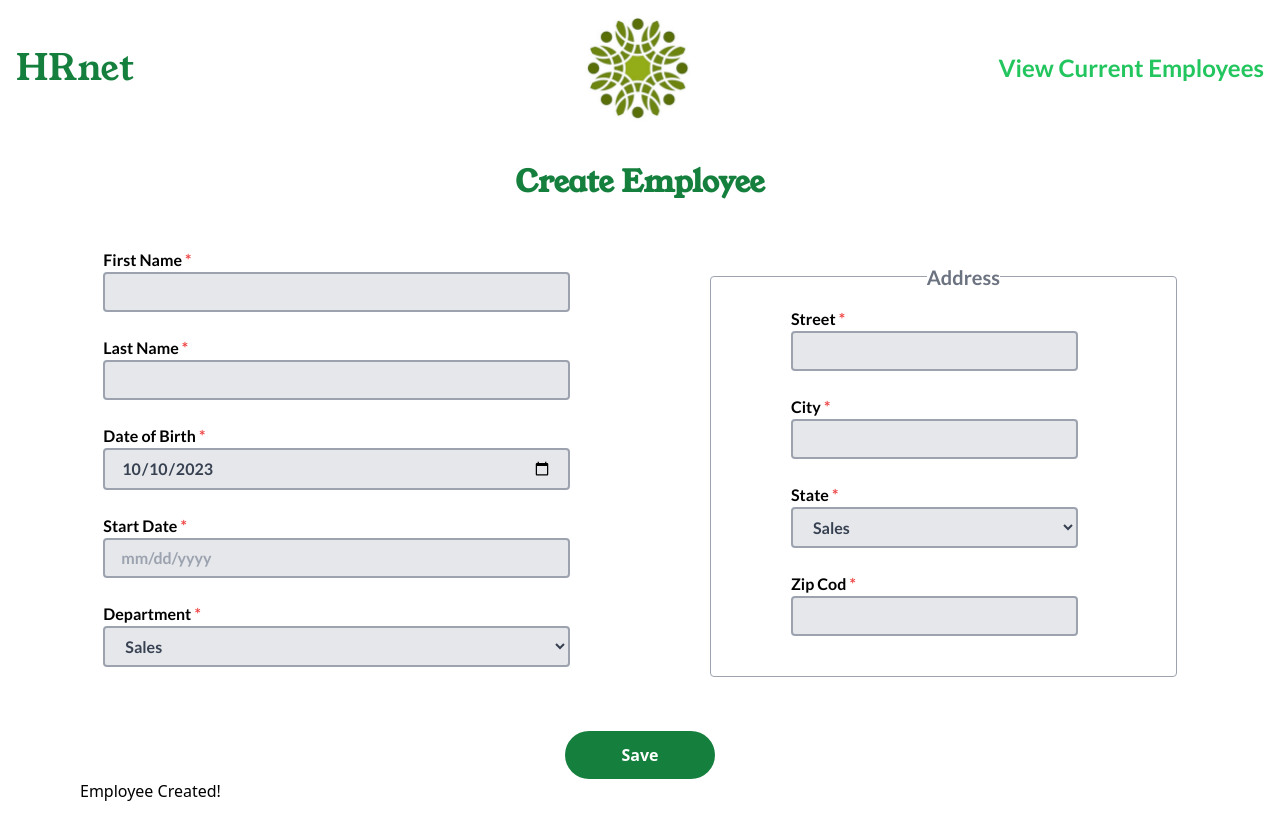
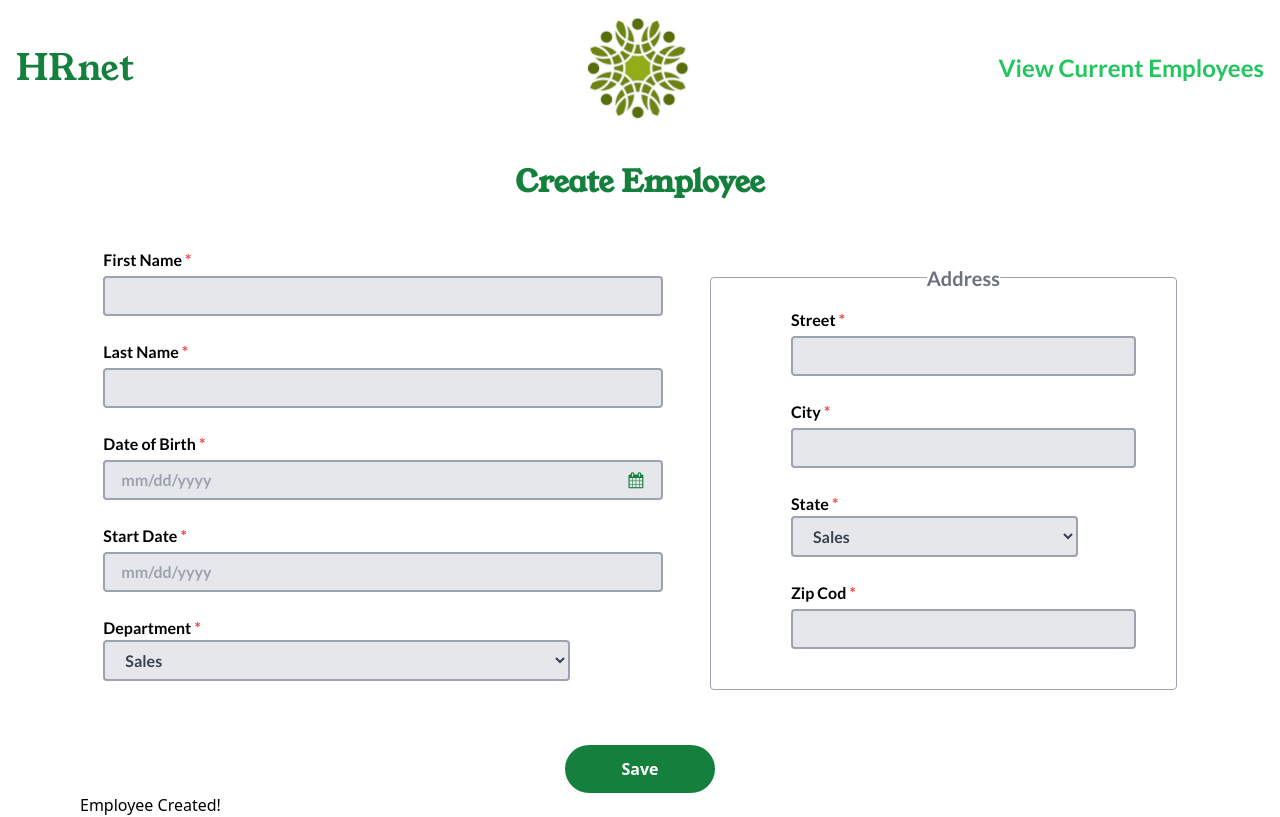
Before and after one commit to sfv2010/WealthHealth_P14, a React (Vite) app: page / in a window 1280 px wide. Built offline with nearby package versions, Linux system fonts and the light colour scheme.

Commit message:
import date-fns

```diff
--- a/src/components/Form/InputField.jsx
+++ b/src/components/Form/InputField.jsx
@@ -1,77 +1,142 @@
 import PropTypes from "prop-types";
 import { useState } from "react";
-// import DatePicker from "react-datepicker";
+import { format, getMonth, getYear } from "date-fns";
+import DatePicker from "react-datepicker";
 import "react-datepicker/dist/react-datepicker.css";
+import "font-awesome/css/font-awesome.min.css";
 
 function InputField({
     label,
     type = "text",
     placeholder = "",
     register,
+    setValue,
     errors,
 }) {
     const name = label.replaceAll(" ", "");
     const initialDate = new Date();
-    const [startDate, setStartDate] = useState(initialDate);
-    // const handleChange = (date) => {
-    //     setStartDate(date);
-    // };
+    const [selectDate, setSelectDate] = useState(initialDate);
+    const range = (start, end, step) => {
+        const result = [];
+        for (let i = start; i <= end; i += step) {
+            result.push(i);
+        }
+        return result;
+    };
+    const years = range(1940, getYear(new Date()) + 1, 1);
+    const months = [
+        "January",
+        "February",
+        "March",
+        "April",
+        "May",
+        "June",
+        "July",
+        "August",
+        "September",
+        "October",
+        "November",
+        "December",
+    ];
+    // const inputValue = selectDate;
+
+    // if (inputValue > initialDate) {
+    // }
+
+    const handleChange = (date) => {
+        setSelectDate(date);
+        const formattedDate = format(date, "MM/dd/yyyy");
+        setValue(name, formattedDate, { shouldValidate: true });
+        console.log(date);
+    };
 
     return (
-        <div className="mb-6">
-            <label className="block text-black font-bold  pr-4" htmlFor={name}>
+        <div className="mb-6 w-full">
+            <label className="block text-black font-bold pb-1" htmlFor={name}>
                 {label}
                 <span className="text-red-500"> *</span>
             </label>
             {type === "date" ? (
-                <div className="relative">
-                    <i className="absolute left-2 top-2 text-gray-400 fa fa-calendar"></i>
-                    <input
-                        className="bg-gray-200 appearance-none border-2 border-gray-400 rounded w-full py-2 px-4 text-gray-700 leading-tight focus:outline-none focus:bg-white focus:border-green-700 lg:w-10/12"
-                        type="date"
-                        id={name}
-                        name={name}
-                        value={startDate.toISOString().slice(0, 10)}
-                        {...register(name, { required: true })}
-                        onChange={(e) => setStartDate(new Date(e.target.value))}
+                <div className="grid">
+                    <DatePicker
+                        dateFormat="MM/dd/yyyy"
+                        maxDate={selectDate}
+                        selected={selectDate}
+                        onChange={handleChange}
+                        className="w-full"
+                        customInput={
+                            <div className="relative">
+                                <i className="absolute right-5 top-3 text-green-700 fa fa-calendar"></i>
+                                <input
+                                    className="bg-gray-200 appearance-none border-2 border-gray-400 rounded w-full py-2 px-4 text-gray-700 leading-tight focus:outline-none focus:bg-white focus:border-green-700 "
+                                    type="text"
+                                    id={name}
+                                    name={name}
+                                    placeholder="mm/dd/yyyy"
+                                    // value={format(selectDate, "MM/dd/yyyy")}
+                                    {...register(name, { required: true })}
+                                    onChange={(e) =>
+                                        setSelectDate(new Date(e.target.value))
+                                    }
+                                />
+                            </div>
+                        }
+                        renderCustomHeader={({
+                            date,
+                            changeYear,
+                            changeMonth,
+                            decreaseMonth,
+                            increaseMonth,
+                            prevMonthButtonDisabled,
+                            nextMonthButtonDisabled,
+                        }) => (
+                            <div className="m-2.5 flex justify-center">
+                                <button
+                                    className="m-2 font-bold hover:text-blue-400 cursor-pointer"
+                                    type="button"
+                                    onClick={decreaseMonth}
+                                    disabled={prevMonthButtonDisabled}>
+                                    {"<"}
+                                </button>
+                                <select
+                                    className="mr-3 w-1/3 text-center font-bold rounded-lg hover:text-white hover:bg-blue-700 cursor-pointer"
+                                    value={months[getMonth(date)]}
+                                    onChange={({ target: { value } }) =>
+                                        changeMonth(months.indexOf(value))
+                                    }>
+                                    {months.map((option) => (
+                                        <option key={option} value={option}>
+                                            {option}
+                                        </option>
+                                    ))}
+                                </select>
+                                <select
+                                    className=" w-1/3 rounded-lg font-bold text-center  hover:text-white hover:bg-blue-700 cursor-pointer"
+                                    value={getYear(date)}
+                                    onChange={({ target: { value } }) =>
+                                        changeYear(value)
+                                    }>
+                                    {years.map((option) => (
+                                        <option key={option} value={option}>
+                                            {option}
+                                        </option>
+                                    ))}
+                                </select>
+
+                                <button
+                                    className="m-2 font-bold hover:text-blue-300 cursor-pointer"
+                                    type="button"
+                                    onClick={increaseMonth}
+                                    disabled={nextMonthButtonDisabled}>
+                                    {">"}
+                                </button>
+                            </div>
+                        )}
                     />
                 </div>
             ) : (
-                // <DatePicker
-                //     className="bg-gray-200 appearance-none border-2 border-gray-400 rounded w-full py-2 px-4 text-gray-700 leading-tight focus:outline-none focus:bg-white focus:border-green-700 "
-                //     selected={startDate}
-                //     onChange={handleChange}
-                //     dateFormat="MM/dd/yyyy"
-
-                //     // id={name}
-                //     // name={name}
-                //     // {...register(name, { required: true })}
-                // />
-
-                // <DatePicker
-                //     dateFormat="MM/dd/yyyy"
-                //     maxDate={startDate}
-                //     selected={startDate}
-                //     onChange={handleChange}
-                //     customInput={
-                //         <div className="relative">
-                //             <i className="absolute left-2 top-2 text-gray-400 fa fa-calendar"></i>
-                //             <input
-                //                 className="bg-gray-200 appearance-none border-2 border-gray-400 rounded w-full py-2 px-4 text-gray-700 leading-tight focus:outline-none focus:bg-white focus:border-green-700 lg:w-10/12"
-                //                 type="date"
-                //                 id={name}
-                //                 name={name}
-                //                 value={startDate.toISOString().slice(0, 10)}
-                //                 {...register(name, { required: true })}
-                //                 onChange={(e) =>
-                //                     setStartDate(new Date(e.target.value))
-                //                 }
-                //             />
-                //         </div>
-                //     }
-                // />
                 <input
-                    className="bg-gray-200 appearance-none border-2 border-gray-400 rounded w-full py-2 px-4 text-gray-700 leading-tight focus:outline-none focus:bg-white focus:border-green-700 lg:w-10/12"
+                    className="bg-gray-200 appearance-none border-2 border-gray-400 rounded w-full py-2 px-4 text-gray-700 leading-tight focus:outline-none focus:bg-white focus:border-green-700 "
                     type={type}
                     id={name}
                     name={name}
@@ -89,6 +154,7 @@ InputField.propTypes = {
     type: PropTypes.string,
     placeholder: PropTypes.string,
     register: PropTypes.func,
+    setValue: PropTypes.func,
     errors: PropTypes.string,
 };
 
--- a/src/components/InputField.jsx
+++ /dev/null
@@ -1,35 +0,0 @@
-import PropTypes from "prop-types";
-function InputField({
-    // error,
-    label,
-    type = "text",
-    placeholder = "",
-}) {
-    const name = label.toLowerCase().replaceAll(" ", "-");
-    return (
-        <div className="mb-6">
-            <label className="block text-black font-bold  pr-4" htmlFor={name}>
-                {label}
-                <span className="text-red-500"> *</span>
-            </label>
-
-            <input
-                className="bg-gray-200 appearance-none border-2 border-gray-400 rounded w-full py-2 px-4 text-gray-700 leading-tight focus:outline-none focus:bg-white focus:border-green-700 lg:w-10/12"
-                type={type}
-                id={name}
-                placeholder={placeholder}
-                // onChange={}
-            />
-        </div>
-    );
-}
-InputField.propTypes = {
-    label: PropTypes.string.isRequired,
-    type: PropTypes.string,
-    placeholder: PropTypes.string,
-    // value: PropTypes.oneOfType([PropTypes.string, PropTypes.number]).isRequired,
-    // onChange: PropTypes.func.isRequired,
-    // id: PropTypes.string.isRequired,
-};
-
-export default InputField;
```
